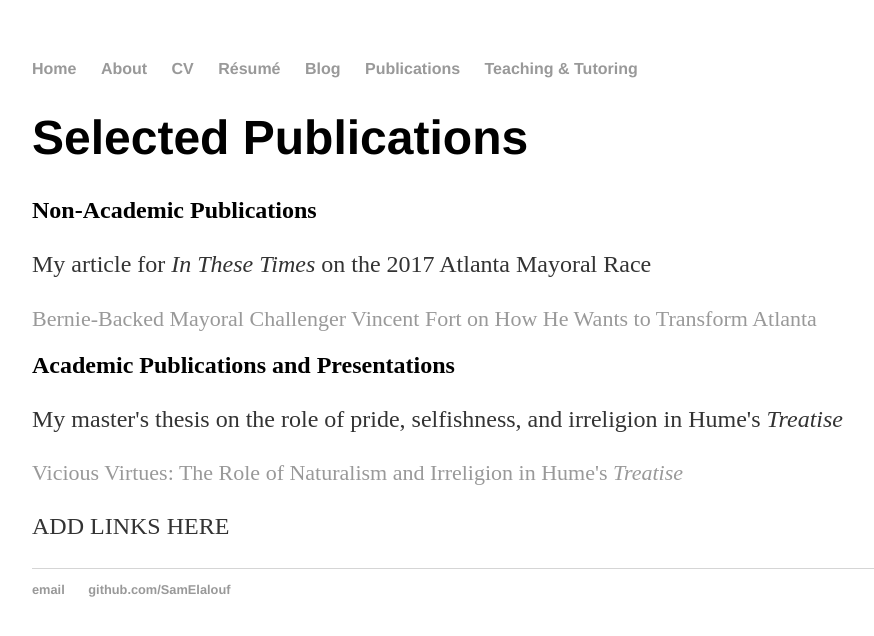
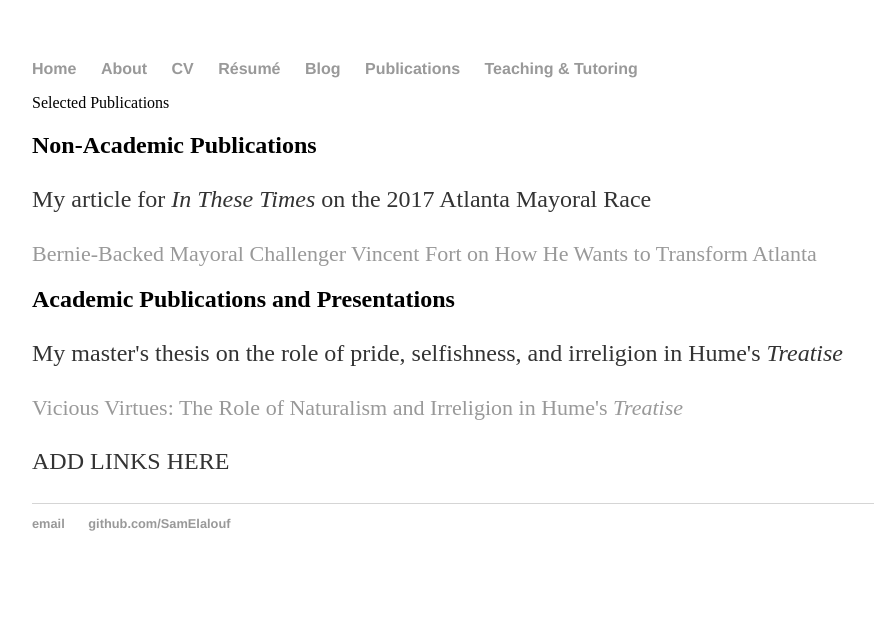
Before and after one commit to SamElalouf/samelalouf.github.io, a Jekyll site: the page built from publications/index.html, in a window 1280 px wide. Shown: the top 636 px of the page, without its empty margins (160-1034 px from the left). Built offline with Jekyll 4.4.1, drawn with Linux system fonts in a browser that asks for light colours.

Commit message:
Update index.html

```diff
--- a/publications/index.html
+++ b/publications/index.html
@@ -4,7 +4,7 @@
 ---
 
 <div class="blurb">
-	<h1>Selected Publications</h1>
+	<h1style="font-family:Garamond;">Selected Publications</h1>
   <h2>Non-Academic Publications</h2>
   <p>My article for <em>In These Times</em> on the 2017 Atlanta Mayoral Race </p>
   <a href="http://inthesetimes.com/article/20639/bernie-sanders-vincent-fort-atlanta-mayor/" style="font-size: 22px">Bernie-Backed Mayoral Challenger Vincent Fort on How He Wants to Transform Atlanta</a>
```
